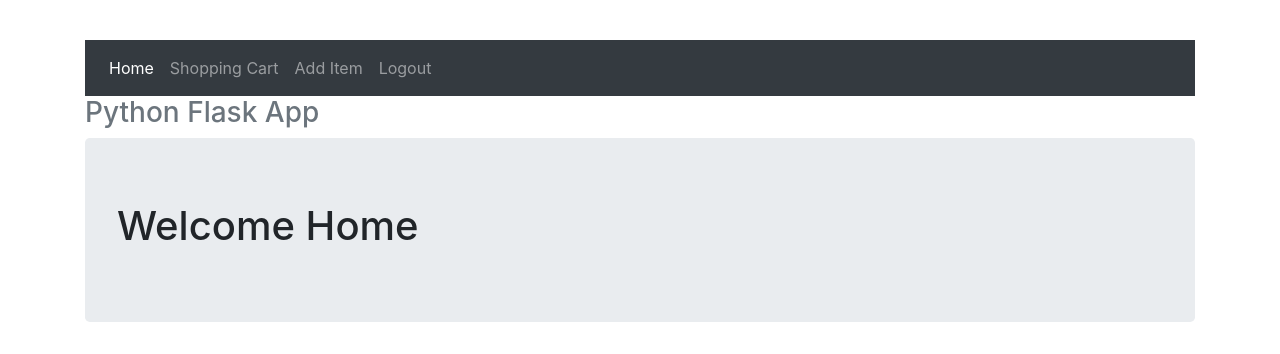
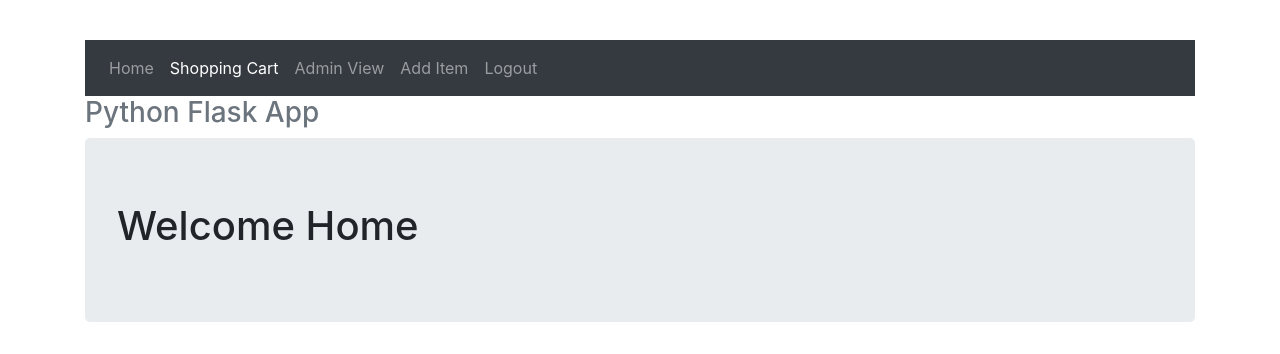
Before and after one commit to CZhang1997/Event-Photography, a Flask app: page /showCarts in a window 1280 px wide. Shown: the top 354 px of the page. Run offline with Flask 2, Linux system fonts and the light colour scheme; some libraries are stand-ins or nearby versions.

Commit message:
add admin view

```diff
--- a/app.py
+++ b/app.py
@@ -2,7 +2,7 @@
 from flask import Flask, render_template, request, json, redirect
 from flaskext.mysql import MySQL
 from flask import session
-
+import hashlib
 from bson.objectid import ObjectId
 import pymongo
 
@@ -32,7 +32,7 @@
 @app.route('/userHome')
 def userHome():
     if session.get('user'):
-        return render_template('userHome.html', username = session.get('name'))
+        return render_template('userHome.html', userLevel = session.get('level'))
     else:
         return render_template('error.html',error = 'Unauthorized Access')
 
@@ -46,6 +46,7 @@
 @app.route('/logout')
 def logout():
     session.pop('user',None)
+    session.pop('level',None)
     return redirect('/')
 
 @app.route('/showAddItem')
@@ -54,17 +55,19 @@
 
 @app.route('/showCarts')
 def showCarts():
-    return render_template('showCarts.html')
+    return render_template('showCarts.html', userLevel = session.get('level'))
 
 @app.route('/validateLogin', methods=['POST'])
 def validateLogin():
     try:
         email = request.form['inputEmail']
         password = request.form['inputPassword']
+        password = hashlib.sha1(password.encode()).hexdigest()
         record = myusers.find_one({"email":email})
         record['_id'] = str(record['_id'])
         if record['password'] == password:
             session['user'] = record['_id']
+            session['level'] = record['level']
             return redirect('/userHome')
         else:
             return render_template('error.html',error = 'Wrong Email address or Password.')
@@ -79,13 +82,15 @@
     name = request.form['inputName']
     email = request.form['inputEmail']
     password = request.form['inputPassword']
-
+    password = hashlib.sha1(password.encode()).hexdigest()
     # validate the received values
     if name and email and password:
         new = {"name": name, "email": email, "password": password, "level": 0}
-        _id = myusers.insert_one(new)
-        session['user'] = _id
-        return json.dumps({'message': 'Video created successfully !', "_id": _id})
+        _id = myusers.insert_one(new).inserted_id
+        print(str(_id))
+        session['user'] = str(_id)
+        session['level'] = 0
+        return json.dumps({'message': 'Video created successfully !', "_id": str(_id)})
     else:
         return json.dumps({'html':'<span>Enter the required fields!</span>'})
 
--- a/templates/addItem.html
+++ b/templates/addItem.html
@@ -45,6 +45,12 @@
             <ul class="navbar-nav mr-auto">
               <li class="nav-item">
                 <a class="nav-link" href="/userHome">Home</a>
+              </li>
+              <li class="nav-item">
+                <a class="nav-link" href="/showCarts">Shopping Cart</a>
+              </li>
+              <li id="admin_view" class="nav-item">
+                <a class="nav-link" href="/admin">Admin View</a>
               </li>
               <li class="nav-item active">
                 <a class="nav-link" href="/showAddItem">Add Item</a>
--- a/templates/showCarts.html
+++ b/templates/showCarts.html
@@ -12,6 +12,11 @@
     <script src="https://ajax.googleapis.com/ajax/libs/jquery/3.5.1/jquery.min.js"></script>
     <script>
       $(document).ready(() => {
+        const userLevel = Number("{{userLevel}}");
+        if (userLevel === 0) {
+          $("#admin_view").remove();
+          $("#admin_add").remove();
+        }
         function setStatus(data) {
           console.log(data);
           $.ajax({
@@ -112,13 +117,16 @@
         <nav class="navbar navbar-expand-lg navbar-dark bg-dark">
           <div class="collapse navbar-collapse" id="navbarText">
             <ul class="navbar-nav mr-auto">
-              <li class="nav-item active">
+              <li class="nav-item">
                 <a class="nav-link" href="/userHome">Home</a>
               </li>
-              <li class="nav-item">
+              <li class="nav-item active">
                 <a class="nav-link" href="/showCarts">Shopping Cart</a>
               </li>
-              <li class="nav-item">
+              <li id="admin_view" class="nav-item">
+                <a class="nav-link" href="/admin">Admin View</a>
+              </li>
+              <li id="admin_add" class="nav-item">
                 <a class="nav-link" href="/showAddItem">Add Item</a>
               </li>
               <li class="nav-item">
--- a/templates/signup.html
+++ b/templates/signup.html
@@ -17,7 +17,6 @@
       $(function () {
         $("#btnSignUp").click(function () {
           const data = $("form").serialize();
-          print(data);
           $.ajax({
             url: "/signUp",
             data: data,
```
Also changed, not shown: templates/admin.html (+7 -1 lines), templates/userHome.html (+7 -2 lines).
